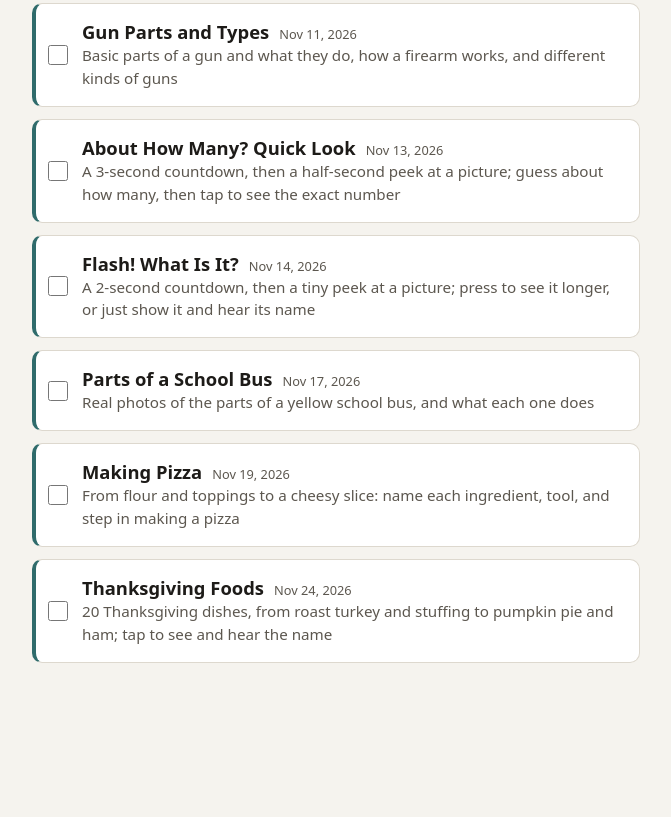
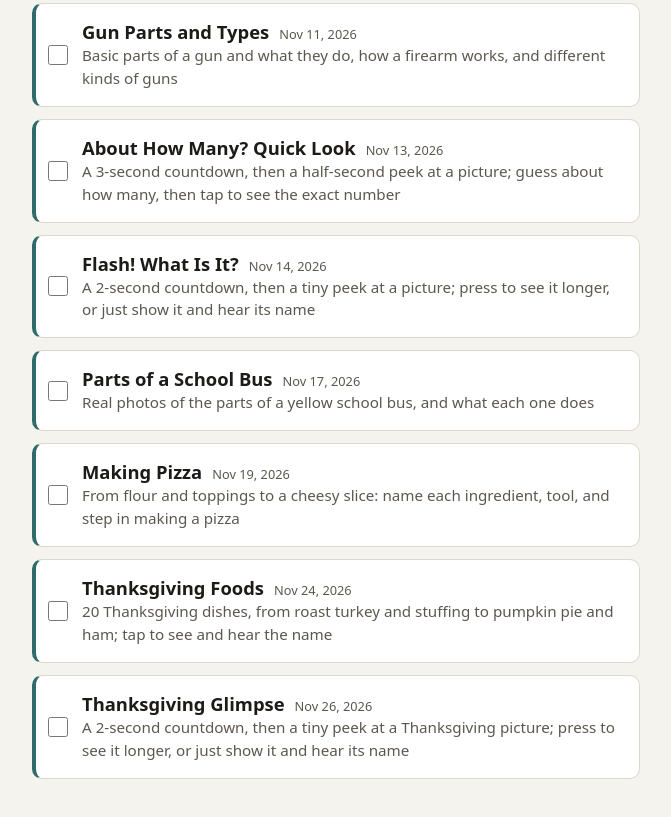
Before and after one commit to ptswanson-cloud/floatingshores, a plain HTML site: page flashcard-games.html in a window 1280 px wide. Shown: the part 5987-6804 px from the top of the page, without its empty margins (304-975 px from the left). Before the commit the page ends 6710 px from the top, so only its background shows below. Drawn offline with Linux system fonts and the light colour scheme.

Commit message:
Add Thanksgiving Glimpse to Flashcard Games (#34)

```diff
--- a/flashcard-games.html
+++ b/flashcard-games.html
@@ -97,6 +97,7 @@ ul li.is-done > a{background:color-mix(in srgb, var(--accent) 10%, var(--card))}
     <li><a href="https://school-bus-parts.pages.dev"><span class="t"><b>Parts of a School Bus</b><time datetime="2026-11-17">Nov 17, 2026</time></span><span>Real photos of the parts of a yellow school bus, and what each one does</span></a></li>
     <li><a href="https://pizza-flashcards.pages.dev"><span class="t"><b>Making Pizza</b><time datetime="2026-11-19">Nov 19, 2026</time></span><span>From flour and toppings to a cheesy slice: name each ingredient, tool, and step in making a pizza</span></a></li>
     <li><a href="https://thanksgiving-foods-flashcards.pages.dev"><span class="t"><b>Thanksgiving Foods</b><time datetime="2026-11-24">Nov 24, 2026</time></span><span>20 Thanksgiving dishes, from roast turkey and stuffing to pumpkin pie and ham; tap to see and hear the name</span></a></li>
+    <li><a href="https://thanksgiving-glimpse.pages.dev"><span class="t"><b>Thanksgiving Glimpse</b><time datetime="2026-11-26">Nov 26, 2026</time></span><span>A 2-second countdown, then a tiny peek at a Thanksgiving picture; press to see it longer, or just show it and hear its name</span></a></li>
   </ul>
 </div>
 <script>
```
